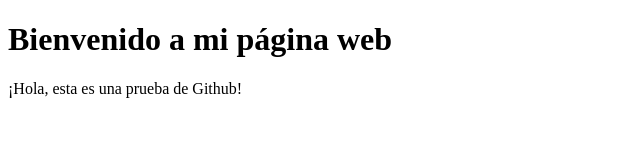
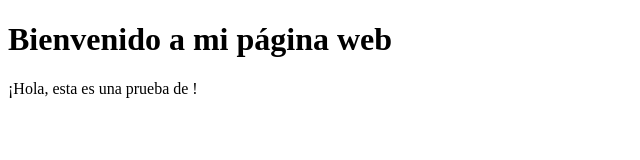
Before and after one commit to lorenapc/prueba, a plain HTML site: page index.html in a window 1280 px wide. Shown: the full height of the page, 0-640 px from the left. Drawn offline with Linux system fonts and the light colour scheme.

Commit message:
Update index.html

```diff
--- a/index.html
+++ b/index.html
@@ -7,6 +7,6 @@
 </head>
 <body>
   <h1>Bienvenido a mi página web</h1>
-  <p>¡Hola, esta es una prueba de Github!</p>
+  <p>¡Hola, esta es una prueba de !</p>
 </body>
 </html>
```
